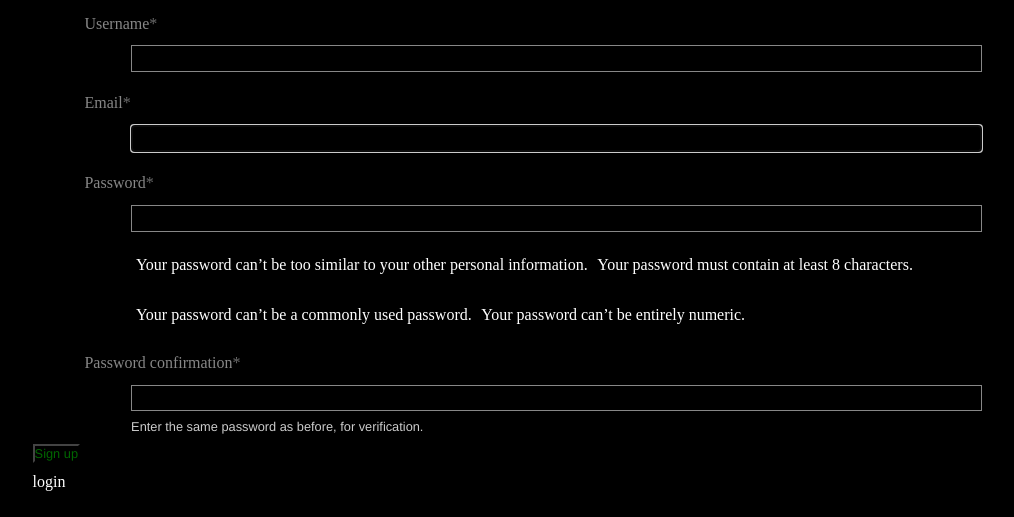
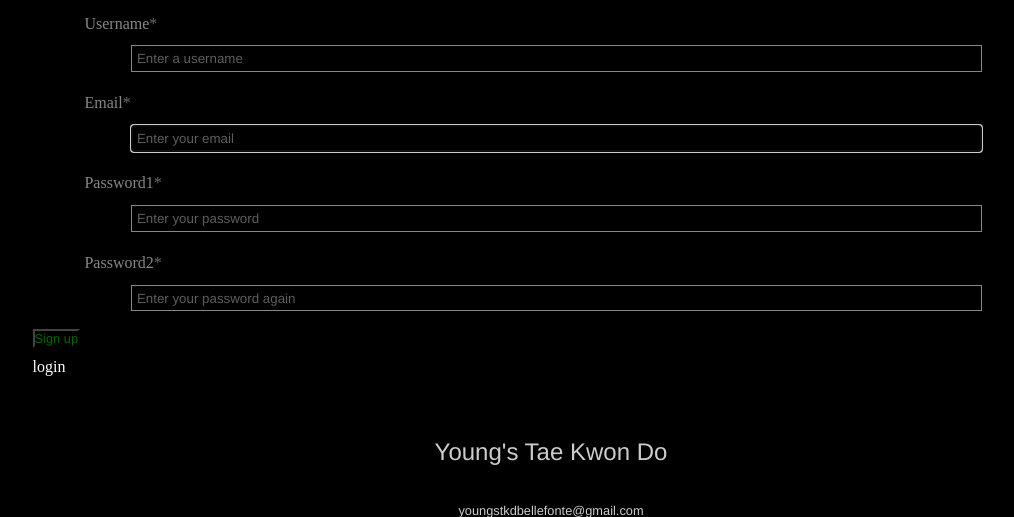
Before and after one commit to chrisdotgrubb/djangoTKD, a Django app: page /signup/ in a window 1280 px wide. Shown: the part 154-671 px from the top of the page, without its empty margins (89-1103 px from the left). Run offline with Django 4.2, Linux system fonts and the light colour scheme; some libraries are stand-ins or nearby versions.

Commit message:
Changed order of multiform on profile settings page. Now shows setting by the respective field, rather than full profile-form first followed by settings-form. Added placeholder text properly using widgets, rather than initial values. Cleaned up some unused forms, and imports.
Added migration missed from a previous commit.

```diff
--- a/users/forms.py
+++ b/users/forms.py
@@ -1,34 +1,28 @@
 from betterforms.multiform import MultiModelForm
 from django import forms
 from django.contrib.auth.forms import UserCreationForm, UsernameField
-from django.forms.models import inlineformset_factory
-from .models import MyUser, UserProfile, ContactUs, DirectMessage, DirectMessageThread, ForumRoom, ForumMessage, ProfileSettings
+from .models import MyUser, UserProfile, ContactUs, DirectMessage, ForumRoom, ForumMessage, ProfileSettings
 
 
 class CustomUserCreationForm(UserCreationForm):
+	password1 = forms.CharField(max_length=255, widget=forms.PasswordInput(attrs={'placeholder': 'Enter your password'}))
+	password2 = forms.CharField(max_length=255, widget=forms.PasswordInput(attrs={'placeholder': 'Enter your password again'}))
+
 	class Meta:
 		model = MyUser
 		fields = ('username', 'email', 'password1', 'password2')
 		field_classes = {'username': UsernameField, }
+		widgets = {
+			'username': forms.TextInput(attrs={'placeholder': 'Enter a username'}),
+			'email': forms.EmailInput(attrs={'placeholder': 'Enter your email'}),
+		}
 
 
 class CustomUserUpdateForm(UserCreationForm):
 	class Meta:
 		model = MyUser
 		fields = ('username', 'email')
-		field_classes = {'username': UsernameField, }
-
-
-class UserProfileModelForm(forms.ModelForm):
-	class Meta:
-		model = UserProfile
-		fields = (
-			'first',
-			'last',
-			'phone',
-			'about',
-			'location',
-		)
+		field_classes = {'username': UsernameField,}
 
 
 class UserProfileUpdateModelForm(forms.ModelForm):
@@ -38,15 +32,29 @@ class UserProfileUpdateModelForm(forms.ModelForm):
 			'first',
 			'last',
 			'phone',
+			'location',
 			'about',
-			'location',
 		)
+		widgets = {
+			'first': forms.TextInput(attrs={'placeholder': 'Enter your first name'}),
+			'last': forms.TextInput(attrs={'placeholder': 'Enter your last name'}),
+			'phone':  forms.TextInput(attrs={'placeholder': 'Enter your phone number'}),
+			'location': forms.TextInput(attrs={'placeholder': 'Enter your city/state'}),
+			'about':  forms.Textarea(attrs={'placeholder': 'Enter something about yourself'}),
+		}
 
 
 class ProfileSettingsModelForm(forms.ModelForm):
 	class Meta:
 		model = ProfileSettings
 		exclude = ('settings',)
+		widgets = {
+			'show_email': forms.CheckboxInput(attrs={'title': 'Checking this box makes your email show on your public profile page'}),
+			'show_last': forms.CheckboxInput(attrs={'title': 'Checking this box makes your last name show on your public profile page'}),
+			'show_phone': forms.CheckboxInput(attrs={'title': 'Checking this box makes your phone number show on your public profile page'}),
+			'show_location': forms.CheckboxInput(attrs={'title': 'Checking this box makes your location show on your public profile page'}),
+			'show_about': forms.CheckboxInput(attrs={'title': 'Checking this box makes your about-me show on your public profile page'}),
+		}
 
 
 class ProfileEditMultiForm(MultiModelForm):
@@ -65,10 +73,12 @@ class ContactUsForm(forms.ModelForm):
 			'subject',
 			'message',
 		)
-
-
-class DirectMessageThreadForm(forms.Form):
-	message = forms.CharField(label='message', max_length=1000)
+		widgets = {
+			'name': forms.TextInput(attrs={'placeholder': 'Enter your name'}),
+			'email': forms.EmailInput(attrs={'placeholder': 'Enter your email'}),
+			'subject': forms.TextInput(attrs={'placeholder': 'Enter the subject'}),
+			'message': forms.Textarea(attrs={'placeholder': 'Type your message here'}),
+		}
 
 
 class DirectMessageForm(forms.ModelForm):
@@ -77,6 +87,7 @@ class DirectMessageForm(forms.ModelForm):
 		fields = (
 			'message',
 		)
+		widgets = {'message': forms.Textarea(attrs={'placeholder': 'Enter a message, then click Send.'})}
 
 
 class ForumRoomForm(forms.ModelForm):
@@ -86,6 +97,10 @@ class ForumRoomForm(forms.ModelForm):
 			'title',
 			'description',
 		)
+		widgets = {
+			'title': forms.TextInput(attrs={'placeholder': 'Enter a title'}),
+			'description': forms.Textarea(attrs={'placeholder': 'Enter a description'})
+		}
 
 
 class ForumMessageForm(forms.ModelForm):
@@ -94,3 +109,4 @@ class ForumMessageForm(forms.ModelForm):
 		fields = (
 			'body',
 		)
+		widgets = {'body': forms.Textarea(attrs={'placeholder': 'Enter a message, then click Post.'})}
--- a/users/templates/users/room.html
+++ b/users/templates/users/room.html
@@ -32,7 +32,7 @@
 						{% csrf_token %}
 					</div>
 					<div>
-						<button type="submit">Send Reply</button>
+						<button type="submit">Post</button>
 					</div>
 				</div>
 			</form>
--- a/users/views.py
+++ b/users/views.py
@@ -3,10 +3,8 @@ from django.contrib.messages.views import SuccessMessageMixin
 from django.db.models import Q
 from django.shortcuts import render, reverse, redirect
 from django.views import generic
-from django.views.generic.detail import SingleObjectMixin
-
 from .models import UserProfile, Course, ContactUs, DirectMessageThread, DirectMessage, ForumRoom, ForumMessage
-from .forms import CustomUserCreationForm, UserProfileUpdateModelForm, ContactUsForm, DirectMessageForm, ForumRoomForm, ForumMessageForm, ProfileEditMultiForm
+from .forms import CustomUserCreationForm, ContactUsForm, DirectMessageForm, ForumRoomForm, ForumMessageForm, ProfileEditMultiForm
 from django.contrib.auth.mixins import LoginRequiredMixin, UserPassesTestMixin
 
 
@@ -172,12 +170,6 @@ class ForumRoomCreateView(LoginRequiredMixin, SuccessMessageMixin, generic.Creat
 	form_class = ForumRoomForm
 	success_message = 'Successfully created a room'
 
-	def get_initial(self):
-		initial = super(ForumRoomCreateView, self).get_initial()
-		initial['title'] = 'Enter A Title'
-		initial['description'] = 'Enter A Description'
-		return initial
-
 	def form_valid(self, form):
 		room = form.save(commit=False)
 		room.host = self.request.user.profile
```
Also changed, not shown: users/templates/users/profile_edit.html (+30 -1 lines), users/migrations/0013_alter_profilesettings_show_email_and_more.py (added).
